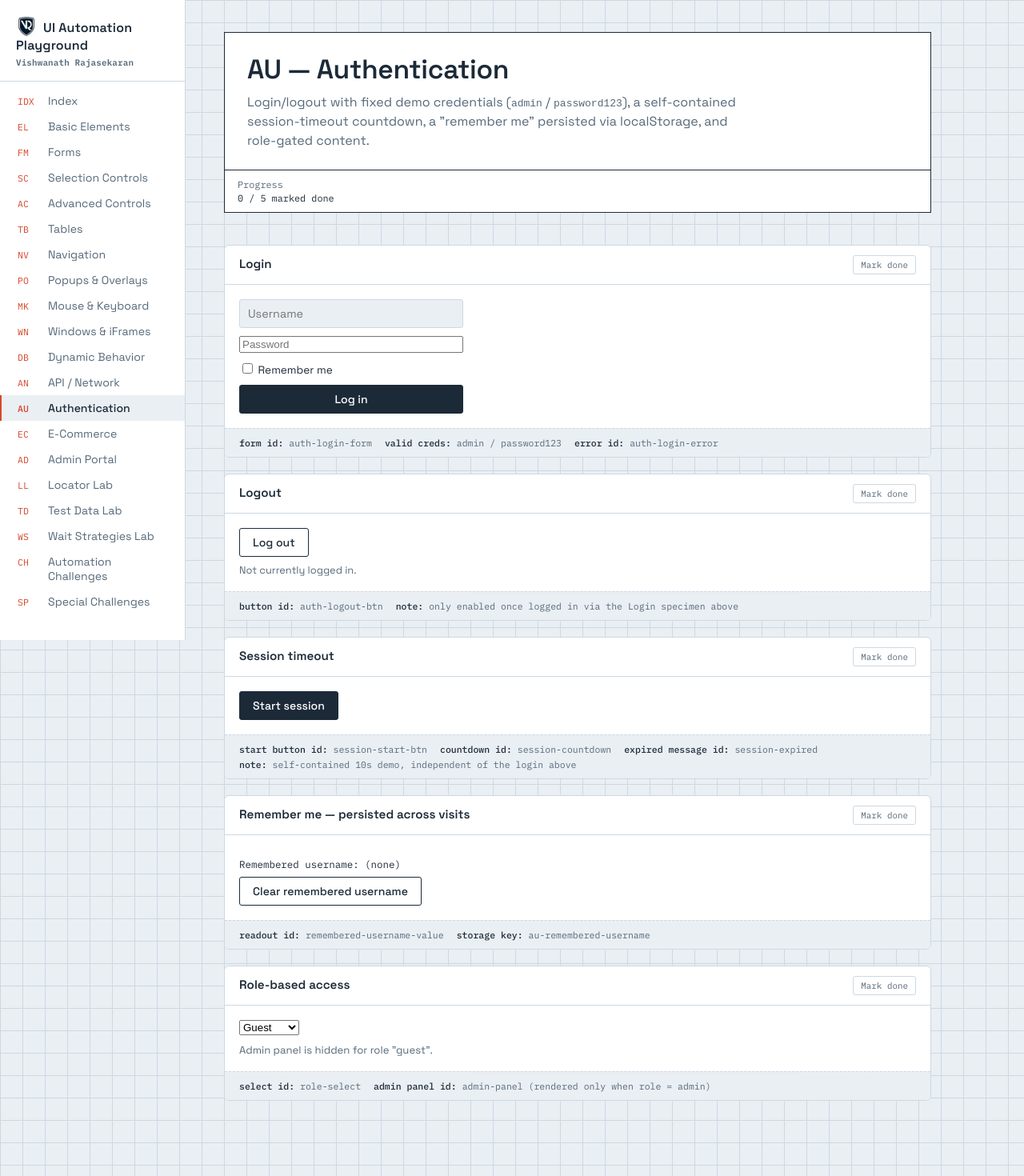
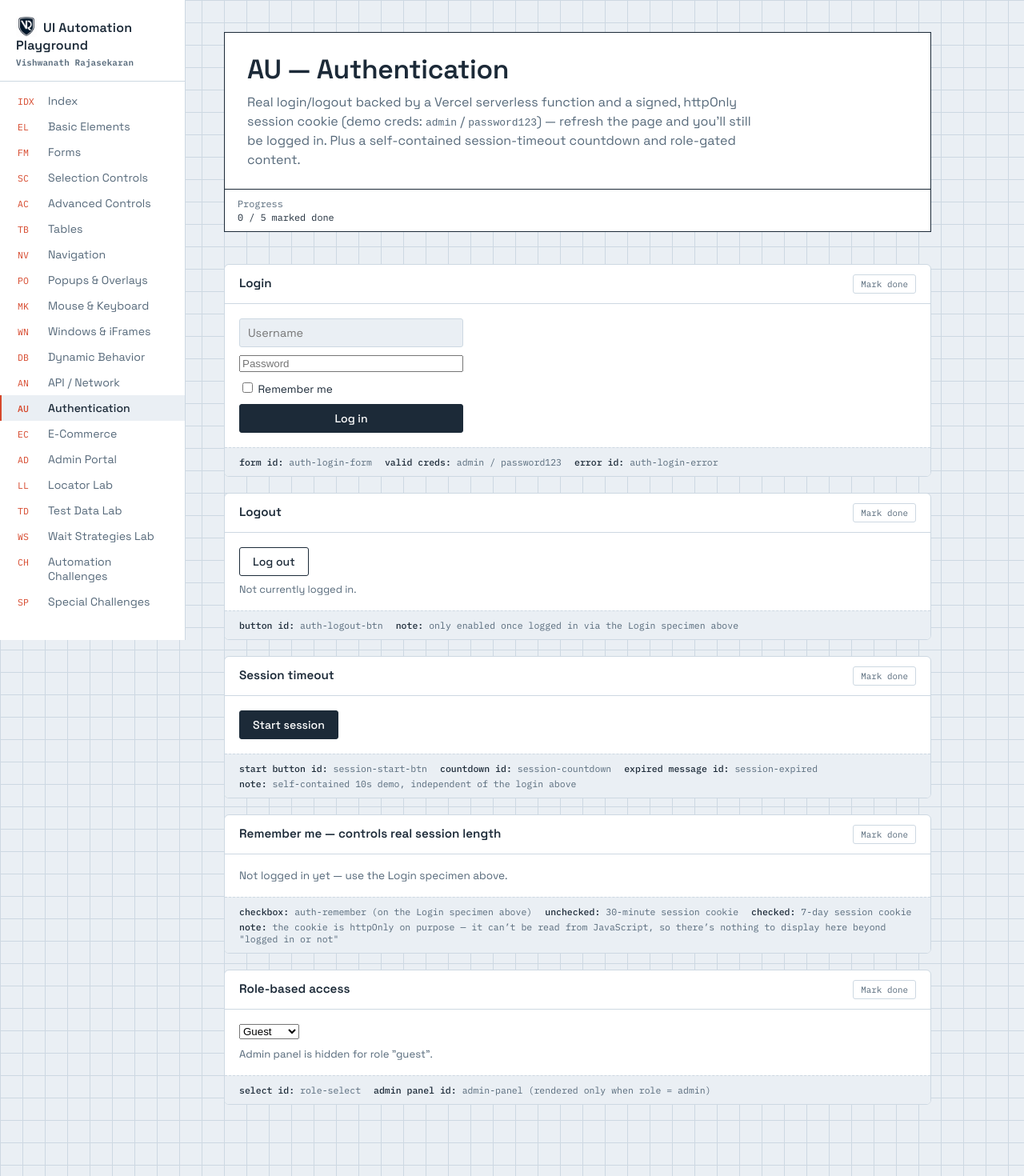
Before and after one commit to vishwanathrajasekaran/UI_PlayGround, a React (Vite) app: page /authentication in a window 1280 px wide. Shown: the top 1470 px of the page at 80% size. Built offline with nearby package versions, Linux system fonts and the light colour scheme; no server answers.

Commit message:
Implement serverless session management in Authentication
Refactor authentication to use serverless session management and update UI elements.

```diff
--- a/src/pages/authentication/Authentication.jsx
+++ b/src/pages/authentication/Authentication.jsx
@@ -3,42 +3,54 @@ import Specimen from '../../components/Specimen.jsx'
 import { useProgress } from '../../hooks/useProgress.js'
 
 const SPECIMEN_IDS = ['login', 'logout', 'session-timeout', 'remember-me', 'role-access']
-const VALID_USER = 'admin'
-const VALID_PASS = 'password123'
-const REMEMBER_KEY = 'au-remembered-username'
 const SESSION_SECONDS = 10
 
 export default function Authentication() {
   const { isDone, toggle, completedCount, total } = useProgress('authentication', SPECIMEN_IDS)
 
-  // --- Shared login/logout state ---
+  // --- Shared login/logout state (real serverless session via httpOnly cookie) ---
   const [username, setUsername] = useState('')
   const [password, setPassword] = useState('')
   const [remember, setRemember] = useState(false)
   const [loggedIn, setLoggedIn] = useState(false)
   const [loginError, setLoginError] = useState(false)
+  const [checkingSession, setCheckingSession] = useState(true)
 
   useEffect(() => {
-    const saved = localStorage.getItem(REMEMBER_KEY)
-    if (saved) {
-      setUsername(saved)
-      setRemember(true)
-    }
+    fetch('/api/auth/session')
+      .then((res) => (res.ok ? res.json() : null))
+      .then((data) => {
+        if (data) {
+          setLoggedIn(true)
+          setUsername(data.username)
+        }
+      })
+      .finally(() => setCheckingSession(false))
   }, [])
 
-  function handleLogin(e) {
+  async function handleLogin(e) {
     e.preventDefault()
-    if (username === VALID_USER && password === VALID_PASS) {
-      setLoggedIn(true)
-      setLoginError(false)
-      if (remember) localStorage.setItem(REMEMBER_KEY, username)
-      else localStorage.removeItem(REMEMBER_KEY)
-    } else {
+    try {
+      const res = await fetch('/api/auth/login', {
+        method: 'POST',
+        headers: { 'Content-Type': 'application/json' },
+        body: JSON.stringify({ username, password, remember }),
+      })
+      if (res.ok) {
+        const data = await res.json()
+        setLoggedIn(true)
+        setUsername(data.username)
+        setLoginError(false)
+      } else {
+        setLoginError(true)
+      }
+    } catch {
       setLoginError(true)
     }
   }
 
-  function handleLogout() {
+  async function handleLogout() {
+    await fetch('/api/auth/logout', { method: 'POST' })
     setLoggedIn(false)
     setPassword('')
   }
@@ -78,9 +90,10 @@ export default function Authentication() {
         <div className="title-block-main">
           <h1>AU — Authentication</h1>
           <p>
-            Login/logout with fixed demo credentials (<code>admin</code> / <code>password123</code>
-            ), a self-contained session-timeout countdown, a "remember me" persisted via
-            localStorage, and role-gated content.
+            Real login/logout backed by a Vercel serverless function and a signed, httpOnly
+            session cookie (demo creds: <code>admin</code> / <code>password123</code>) — refresh
+            the page and you'll still be logged in. Plus a self-contained session-timeout
+            countdown and role-gated content.
           </p>
         </div>
         <div className="title-block-fields">
@@ -102,7 +115,9 @@ export default function Authentication() {
           ['error id', 'auth-login-error'],
         ]}
       >
-        {loggedIn ? (
+        {checkingSession ? (
+          <div style={{ color: 'var(--color-ink-soft)', fontSize: '0.85rem' }}>Checking session…</div>
+        ) : loggedIn ? (
           <div data-testid="auth-already-logged-in" className="result-line">
             ✓ Logged in as {username}
           </div>
@@ -194,29 +209,18 @@ export default function Authentication() {
 
       <Specimen
         id="remember-me"
-        title="Remember me — persisted across visits"
+        title="Remember me — controls real session length"
         done={isDone('remember-me')}
         onToggleDone={toggle}
         annotations={[
-          ['readout id', 'remembered-username-value'],
-          ['storage key', REMEMBER_KEY],
+          ['checkbox', 'auth-remember (on the Login specimen above)'],
+          ['unchecked', '30-minute session cookie'],
+          ['checked', '7-day session cookie'],
+          ['note', 'the cookie is httpOnly on purpose — it can\u2019t be read from JavaScript, so there\u2019s nothing to display here beyond "logged in or not"'],
         ]}
       >
-        <div style={{ display: 'flex', flexDirection: 'column', gap: 8, alignItems: 'flex-start' }}>
-          <div id="remembered-username-value" data-testid="remembered-username-value" className="result-line" style={{ color: 'var(--color-ink)' }}>
-            Remembered username: {localStorage.getItem(REMEMBER_KEY) || '(none)'}
-          </div>
-          <button
-            id="clear-remembered-btn"
-            data-testid="clear-remembered-btn"
-            className="btn btn-outline"
-            onClick={() => {
-              localStorage.removeItem(REMEMBER_KEY)
-              setRemember(false)
-            }}
-          >
-            Clear remembered username
-          </button>
+        <div style={{ fontSize: '0.85rem', color: 'var(--color-ink-soft)' }}>
+          {checkingSession ? 'Checking session…' : loggedIn ? `✓ Session active for ${username}. Log out and back in with the box checked to get a 7-day session instead of 30 minutes.` : 'Not logged in yet — use the Login specimen above.'}
         </div>
       </Specimen>
 
```
